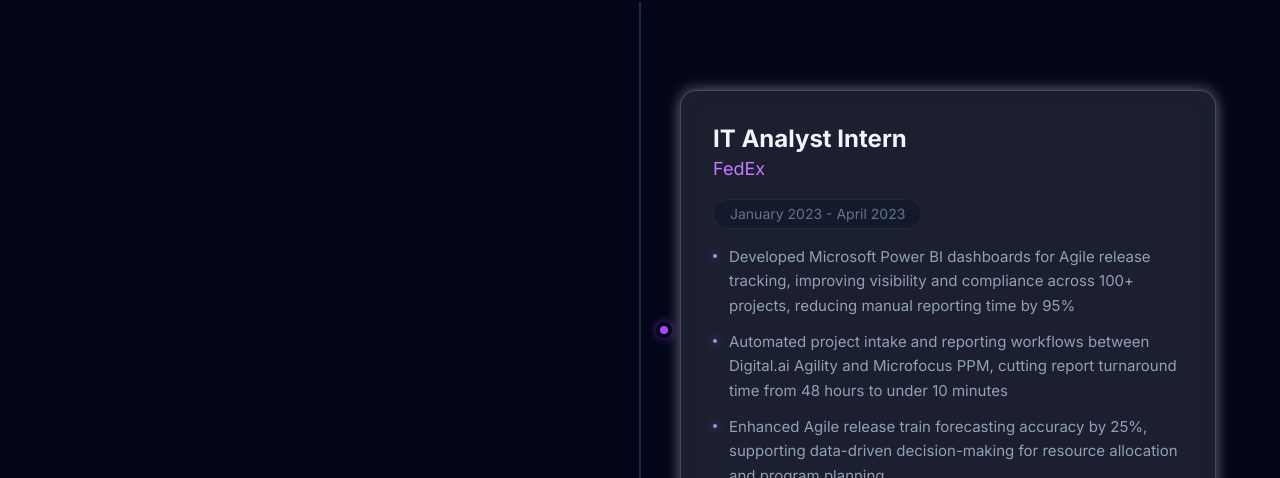
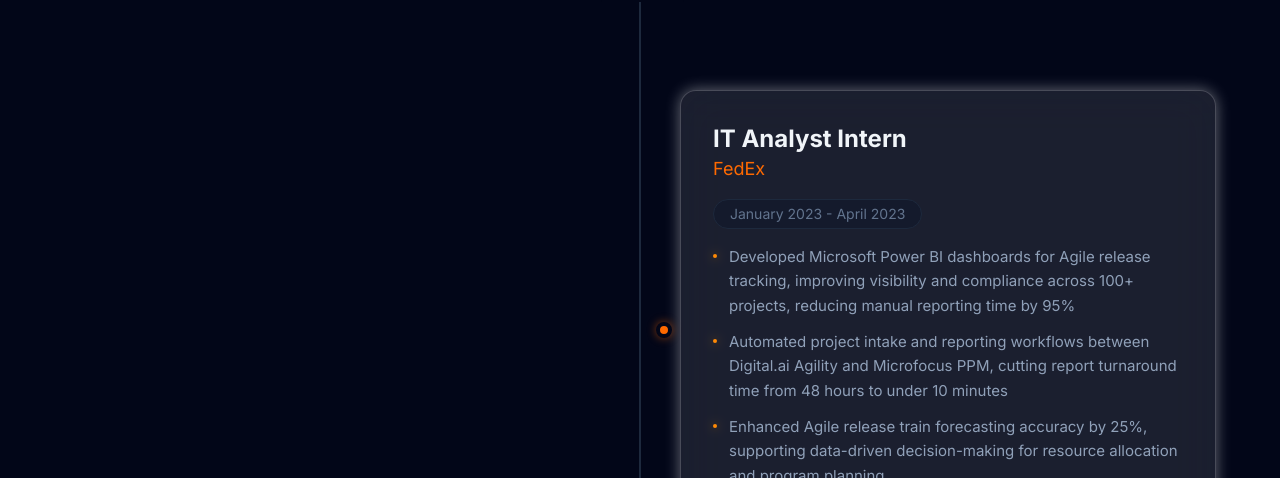
Before and after one commit to nabiladem/portfolio, a React (Vite) app: page / in a window 1280 px wide. Shown: the part 2945-3423 px from the top of the page. Built offline with nearby package versions, Linux system fonts and the light colour scheme.

Commit message:
Add colors to timeline cards

```diff
--- a/src/App.jsx
+++ b/src/App.jsx
@@ -110,7 +110,7 @@
                   • Automated project intake and reporting workflows between Digital.ai Agility and Microfocus PPM, cutting report turnaround time from 48 hours to under 10 minutes
                   • Enhanced Agile release train forecasting accuracy by 25%, supporting data-driven decision-making for resource allocation and program planning`,
     stack: ["Java", "Power BI"],
-    color: "purple",
+    color: "orange",
   },
   {
     company: "University of North Carolina at Chapel Hill & Intel",
@@ -429,29 +429,32 @@
               sky: {
                 bg: "bg-sky-500",
                 text: "text-sky-400",
+                hover: "group-hover:text-cyan-400",
                 bullet: "bg-sky-400",
                 shadow: "shadow-sky-500/50",
                 bulletShadow: "shadow-sky-400/60"
               },
-              purple: {
-                bg: "bg-purple-500",
-                text: "text-purple-400",
-                bullet: "bg-purple-400",
-                shadow: "shadow-purple-500/50",
-                bulletShadow: "shadow-purple-400/60"
+              orange: {
+                bg: "bg-orange-500",
+                text: "text-orange-500",
+                hover: "group-hover:text-purple-400",
+                bullet: "bg-orange-400",
+                shadow: "shadow-orange-500/50",
+                bulletShadow: "shadow-orange-400/60"
               },
               red: {
                 bg: "bg-red-500",
                 text: "text-red-400",
+                hover: "group-hover:text-zinc-400",
                 bullet: "bg-red-400",
                 shadow: "shadow-red-500/50",
                 bulletShadow: "shadow-red-400/60"
               }
             };
-            const theme = colors[experience.color];
+            const theme = colors[experience.color] || colors.sky;
 
             return (
-              <React.Fragment key={i}>
+              <React.Fragment key={i} >
                 <motion.div
                   variants={cardVariants}
                   className={`relative flex items-center justify-between md:justify-normal ${i % 2 !== 0 ? 'md:flex-row-reverse' : ''} group pb-12`}
@@ -459,7 +462,7 @@
                   <div className={`flex items-center justify-center w-4 h-4 rounded-full ${theme.bg} border-4 border-slate-950 shadow-[0_0_10px] ${theme.shadow} z-10 md:order-1 ${i % 2 !== 0 ? 'md:-translate-x-1/2' : 'md:translate-x-1/2'} ml-[12px] md:ml-0`}></div>
                   <div className="liquid-glass p-8 flex flex-col gap-4 group w-[calc(100%-3rem)] md:w-[calc(50%-2.5rem)]">
                     <div>
-                      <h3 className="text-2xl font-bold text-slate-100 group-hover:text-blue-400 transition-colors">
+                      <h3 className={`text-2xl font-bold text-slate-100 ${theme.hover} transition-colors`}>
                         {experience.role || experience.degree}
                       </h3>
                       <p className={`${theme.text} font-medium text-lg`}>
@@ -493,7 +496,8 @@
                   </div>
                 </motion.div>
 
-                {isYearEnding && (
+                {
+                  isYearEnding && (
                     <div className="w-full relative flex items-center justify-center py-12">
                       <div className="absolute left-5 md:left-1/2 -translate-x-1/2 flex items-center justify-center">
                         <motion.span
@@ -506,13 +510,14 @@
                         </motion.span>
                       </div>
                     </div>
-                )}
+                  )
+                }
               </React.Fragment>
             );
           })}
         </div>
-      </motion.section>
-    </div>
+      </motion.section >
+    </div >
   );
 }
 
```
Lines whose indentation alone changed are shown as unchanged.
